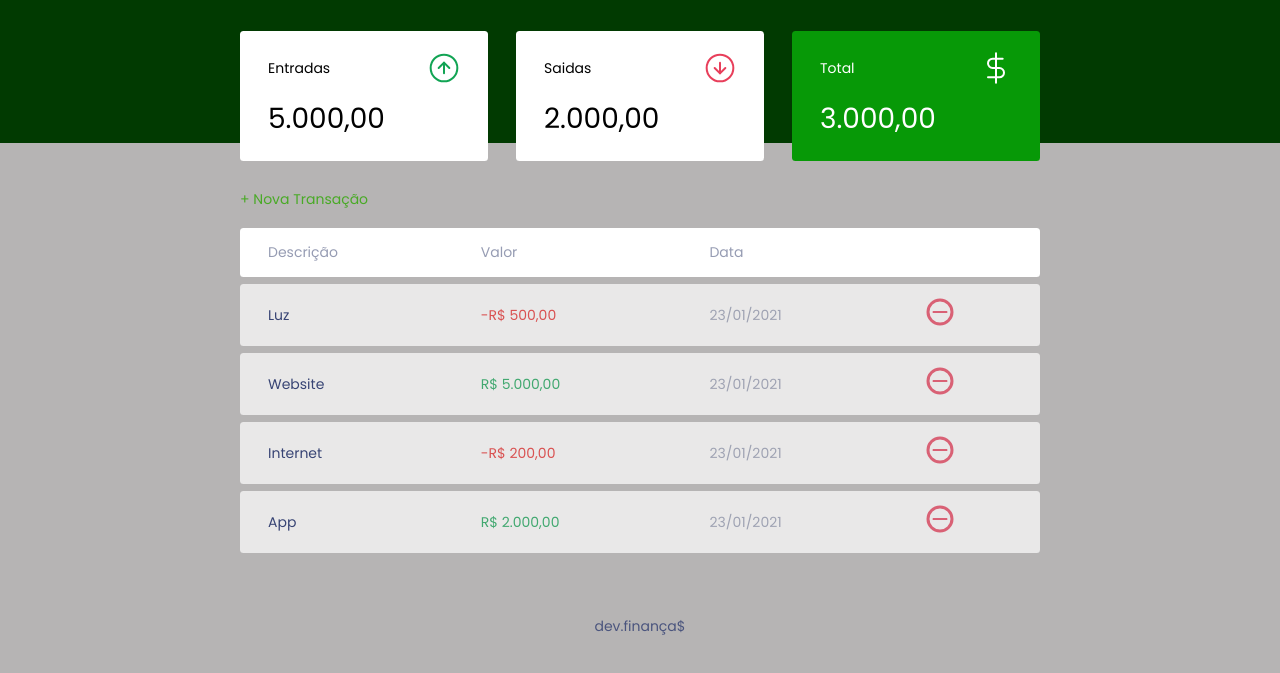
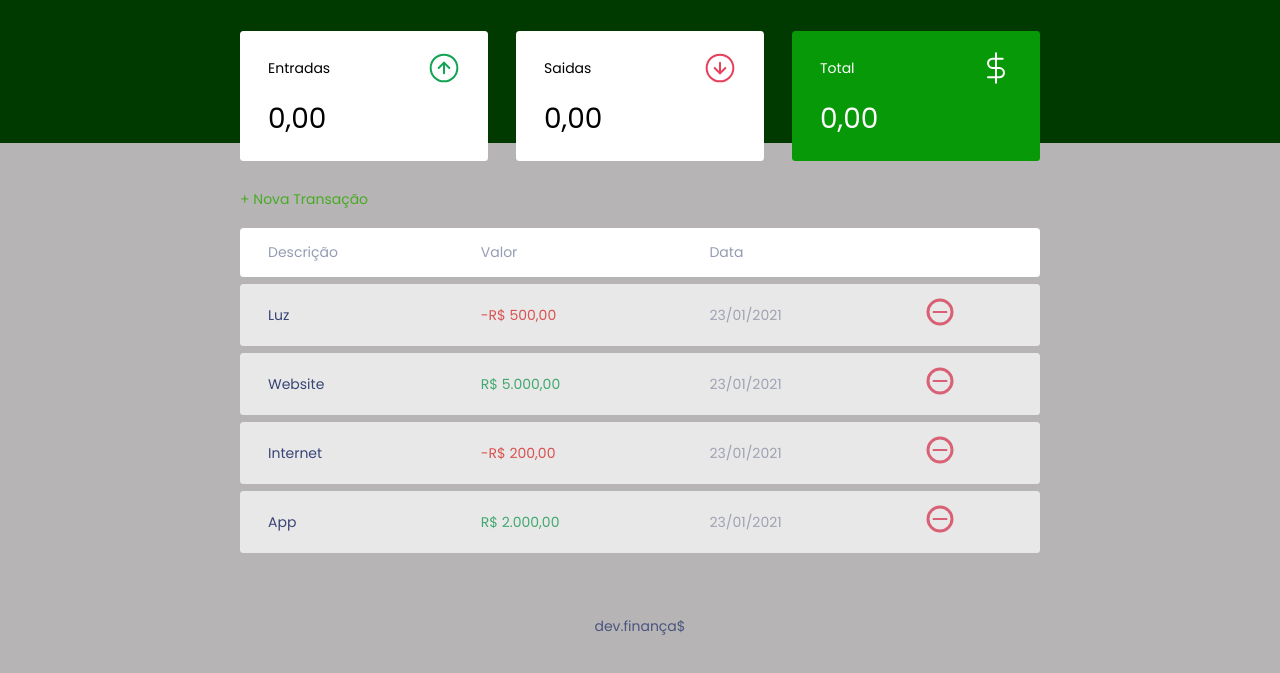
Before and after one commit to diego-commits/Trilha-Discovery, a plain HTML site: page index.html in a window 1280 px wide. Shown: the part 55-728 px from the top of the page. Drawn offline with Linux system fonts and the light colour scheme.

Commit message:
Update index.html

```diff
--- a/index.html
+++ b/index.html
@@ -29,7 +29,7 @@
                     </span>
                     <img src="./assets/income.svg" alt="Image de entradas">
                 </h3>
-                <p id="incomeDisplay">5.000,00</p>
+                <p id="incomeDisplay">0,00</p>
             </div>
 
             <div class="card">
@@ -39,7 +39,7 @@
                     </span>
                     <img src="./assets/expense.svg" alt="Image de entradas">
                 </h3>
-                <p id="expenseDisplay">2.000,00</p></div>
+                <p id="expenseDisplay">0,00</p></div>
 
             <div class="card total">
                 <h3>
@@ -48,7 +48,7 @@
                     </span>
                     <img src="./assets/total.svg" alt="Image de entradas">
                 </h3>
-                <p id="totalDisplay">3.000,00</p></div>
+                <p id="totalDisplay">0,00</p></div>
 
         </section>
 
@@ -69,7 +69,6 @@
                     </tr>
                 </thead>
                 <tbody>
-
                 </tbody>
             </table>
         </section>
@@ -82,7 +81,7 @@
             <div class="modal">
                 <div id="form">
                     <h2>Nova Transação</h2>
-                    <form action="">
+                    <form action="" onsubmit="Form.submit(event)">
                         <div class="input-group">
                             <label
                             class="sr-only"
```
